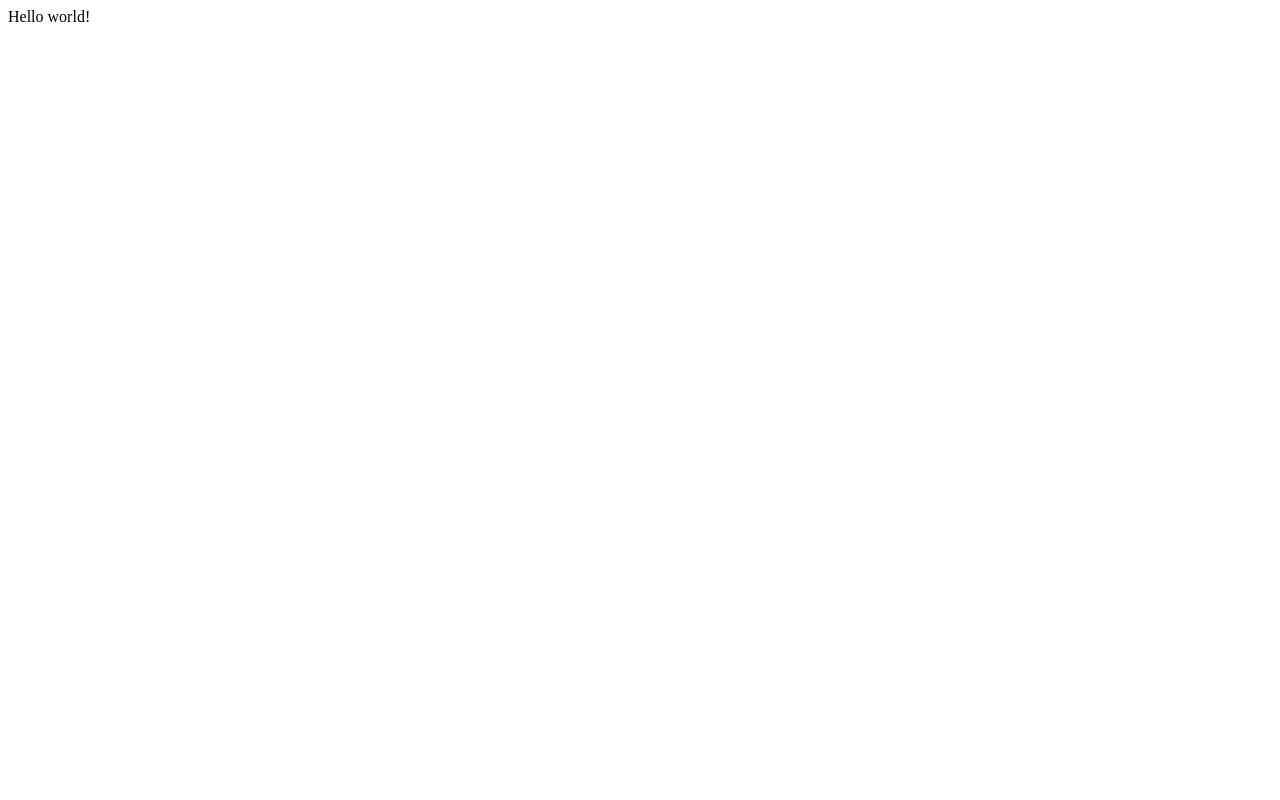
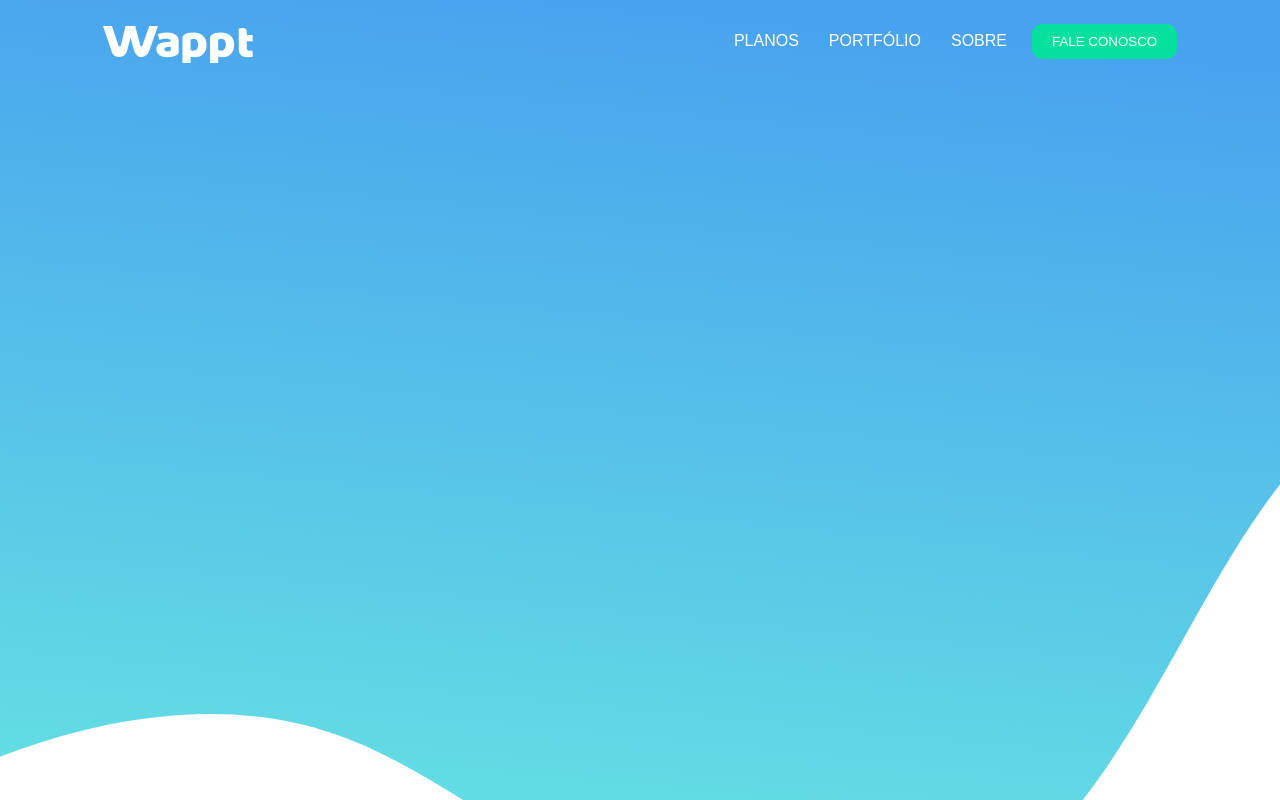
Before and after one commit to otiagoluz/wappt-site, a Gatsby site: page / in a window 1280 px wide. Built offline with nearby package versions, Linux system fonts and the light colour scheme; Gatsby itself is replaced by a stand-in of ours.

Commit message:
first-commit

```diff
--- a/gatsby-config.js
+++ b/gatsby-config.js
@@ -1,9 +1,3 @@
-/**
- * Configure your Gatsby site with this file.
- *
- * See: https://www.gatsbyjs.org/docs/gatsby-config/
- */
-
 module.exports = {
-  /* Your site config here */
+  plugins: [`gatsby-plugin-sass`],
 }
--- a/package.json
+++ b/package.json
@@ -15,8 +15,11 @@
   },
   "dependencies": {
     "gatsby": "^2.19.7",
+    "gatsby-plugin-sass": "^2.1.29",
+    "node": "^13.8.0",
     "react": "^16.12.0",
-    "react-dom": "^16.12.0"
+    "react-dom": "^16.12.0",
+    "sass": "^1.26.1"
   },
   "devDependencies": {
     "prettier": "^1.19.1"
--- /dev/null
+++ b/src/assets/sass/global.scss
@@ -0,0 +1,15 @@
+body {
+  background-image: url(../img/back_top.svg);
+  background-size: cover;
+  background-position-x: center;
+  background-size: 180rem;
+  background-position-y: -100px;
+  background-repeat: no-repeat;
+  font-family: 'Montserrat', sans-serif;
+}
+
+@media (min-width: 1069px) {
+  body{
+    background-size: 220rem;
+  }
+}
--- /dev/null
+++ b/src/components/Header/index.js
@@ -0,0 +1,22 @@
+import React from 'react';
+import { Link } from 'gatsby'
+import './style.scss'
+import logo from '../../assets/img/whappt-logo.svg'
+
+export default () => (
+ <header>
+   <div className="container">
+      <nav className="header-nav">
+        <Link to="/">
+          <img className="logo-nav" src={logo} alt="logo wappt"/>
+        </Link>
+        <ul>
+          <Link className="nav-link" to="/">PLANOS</Link>
+          <Link className="nav-link" to="/">PORTFÓLIO</Link>
+          <Link className="nav-link" to="/">SOBRE</Link>
+          <button className="nav-button" href="/">FALE CONOSCO</button>
+        </ul>
+      </nav>
+    </div>
+ </header>
+)
--- /dev/null
+++ b/src/components/Header/style.scss
@@ -0,0 +1,51 @@
+@import '../../assets/sass/variables.scss';
+
+.header-nav {
+  display: flex;
+  justify-content: space-between;
+  align-items: center;
+}
+
+
+.cabecalhoPrincipal {
+	padding: 20px 0;
+}
+
+.logo-nav {
+  width: 150px;
+}
+
+.nav-link {
+  padding: 10px;
+  margin-left: 10px;
+	margin-bottom: 10px;
+	color: #fff;
+  text-decoration: none;
+}
+
+.nav-link:hover {
+  color: #ccc;
+}
+
+.nav-button {
+  padding: 10px;
+  padding-left: 20px;
+  padding-right: 20px;
+  margin-left: 15px;
+	margin-bottom: 10px;
+  color: #fff;
+  background-color: #04E09D;
+  border: none;
+  text-decoration: none;
+  border-radius: 10px;
+}
+
+.nav-button:hover {
+  background-color: rgb(2, 196, 137);
+}
+
+
+.container {
+	width: 85%;
+	margin: 0 auto;
+}
--- a/src/pages/index.js
+++ b/src/pages/index.js
@@ -1,3 +1,11 @@
 import React from "react"
+import Header from '../components/Header/index'
+import '../assets/sass/global.scss'
 
-export default () => <div>Hello world!</div>
+export default () => (
+
+<div>
+  <Header />
+</div>
+
+)
```
Also changed, not shown: src/assets/img/back_top.svg (added), src/assets/img/icon.svg (added), src/assets/img/whappt-logo.svg (added), src/assets/sass/variables.scss (added), 1 other file.
